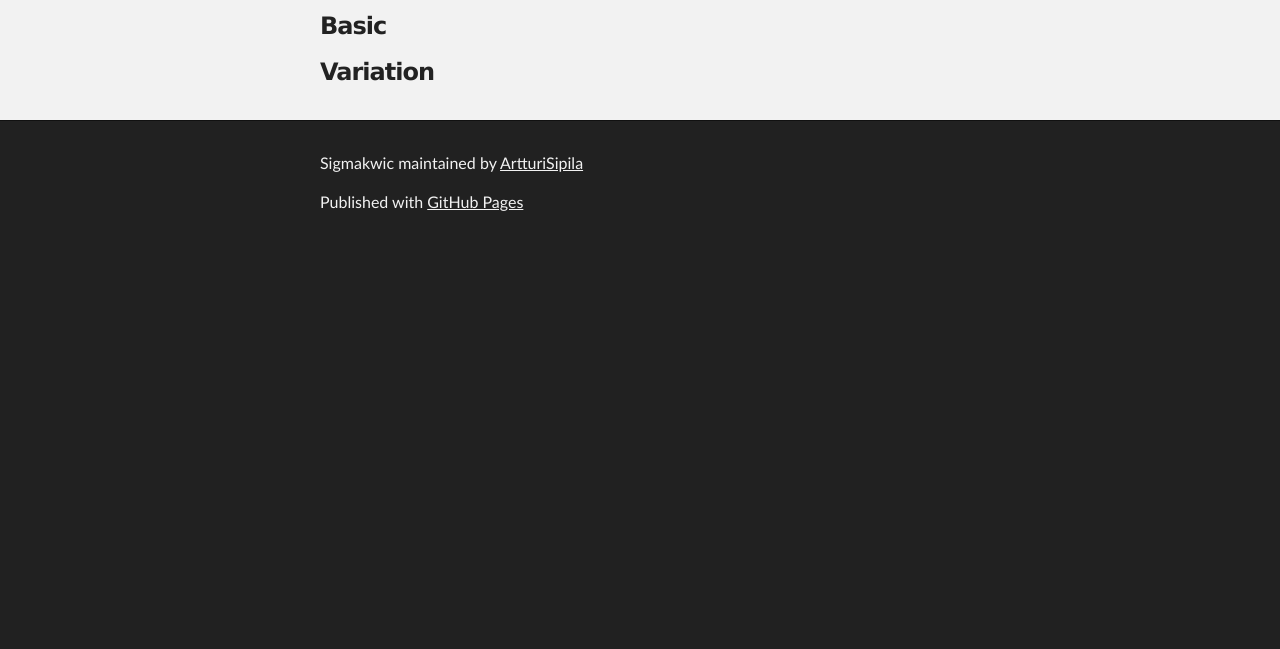
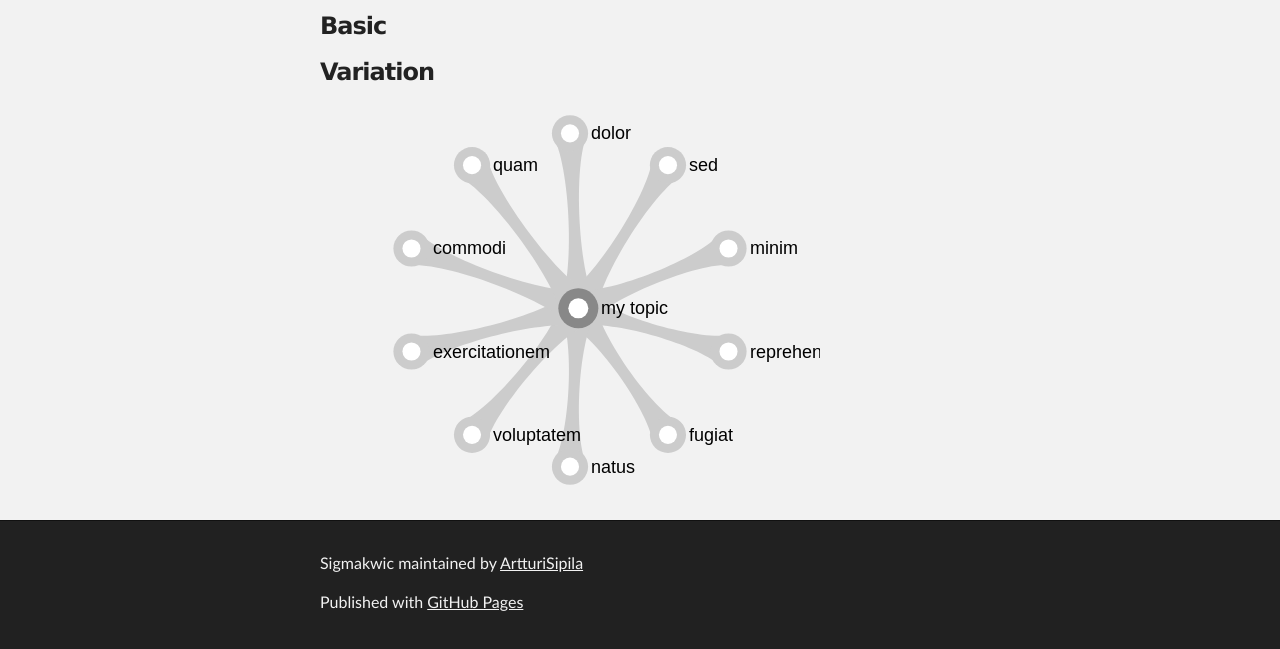
Before and after one commit to ArtturiSipila/SigmaKWIC, a plain HTML site: page index.html in a window 1280 px wide. Shown: the part 252-901 px from the top of the page. Before the commit the page ends 800 px from the top, so only its background shows below. Drawn offline with Linux system fonts and the light colour scheme.

Commit message:
Update index.html

```diff
--- a/index.html
+++ b/index.html
@@ -36,7 +36,7 @@
 
 <h3>
 <a id="variation" class="anchor" href="#variation" aria-hidden="true"><span class="octicon octicon-link"></span></a>Variation</h3>
-   <div id="graph-container"></div>
+   <div id="graph-container" style="width: 500px; height: 400px;"></div>
       </section>
     </div>
 
```
